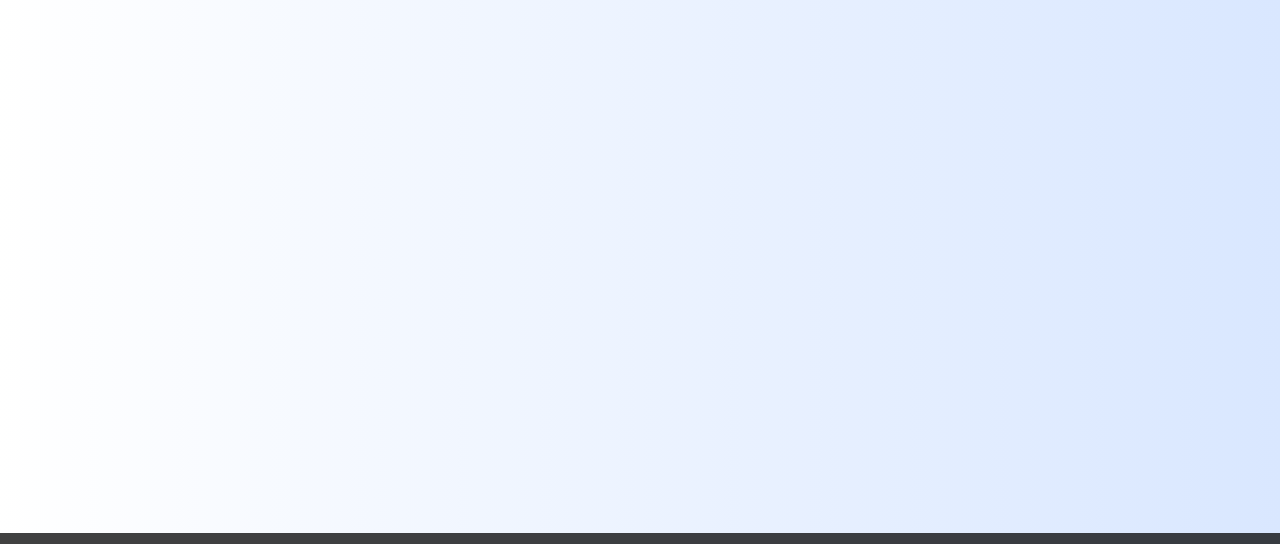
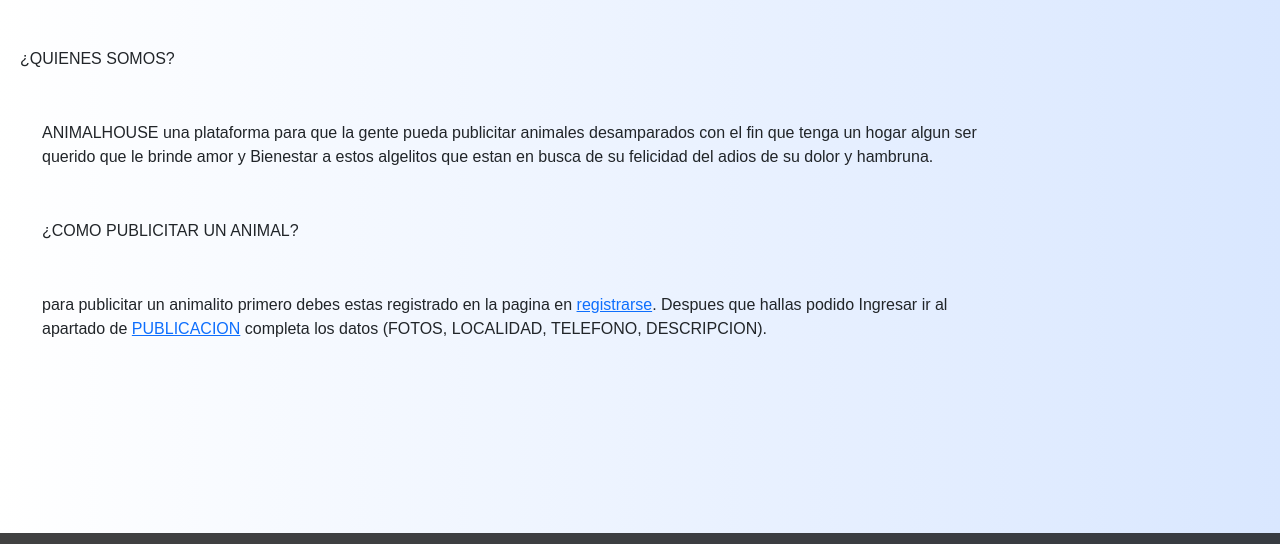
Before and after one commit to ferr223312/codehouse, a website: page enlaces/somos.html in a window 1280 px wide. Shown: the part 179-723 px from the top of the page. Drawn offline with nearby package versions, Linux system fonts and the light colour scheme; files whose address does not match are found by name.

Commit message:
quienes somos

```diff
--- a/enlaces/somos.html
+++ b/enlaces/somos.html
@@ -25,7 +25,20 @@
 
 		    </ul>
 		</nav>
-
+        <div class="container-fluid mt-3">
+            <div class="row">
+                ¿QUIENES SOMOS?
+            </div>
+            <div>
+                ANIMALHOUSE una plataforma para que la gente pueda publicitar animales desamparados con el fin que tenga un hogar algun ser querido que le brinde amor y Bienestar a estos algelitos que estan en busca de su felicidad del adios de su dolor y hambruna.
+            </div>
+            <div>
+                ¿COMO PUBLICITAR UN ANIMAL?
+            </div>
+            <div>
+                para publicitar un animalito primero debes estas registrado en la pagina en <a href="inicio-sesion.html">registrarse</a>. Despues que hallas podido Ingresar ir al apartado de <a href="">PUBLICACION</a> completa los datos (FOTOS, LOCALIDAD, TELEFONO, DESCRIPCION).
+            </div>
+        </div>
     <footer>
         <h2 class="contato-text">contactanos</h2>
             <a href="https://www.facebook.com/">
```
